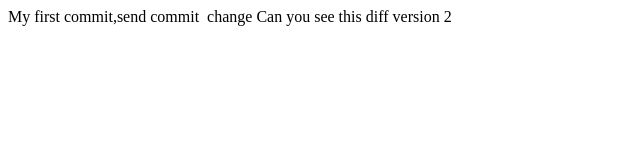
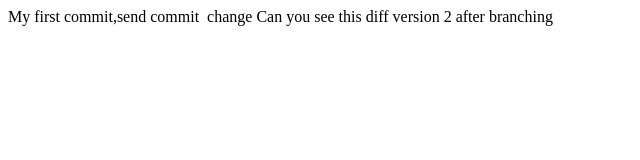
Before and after one commit to DEVIREDDY-NIKHIL-REDDY/tempGit, a plain HTML site: page index.html in a window 1280 px wide. Shown: the whole page, without its empty margins (0-640 px from the left). Drawn offline with Linux system fonts and the light colour scheme.

Commit message:
adding text to index.html after branch

```diff
--- a/index.html
+++ b/index.html
@@ -13,5 +13,6 @@
 
     Can you see this diff
     version 2
+    after branching
 </body>
 </html>
```
